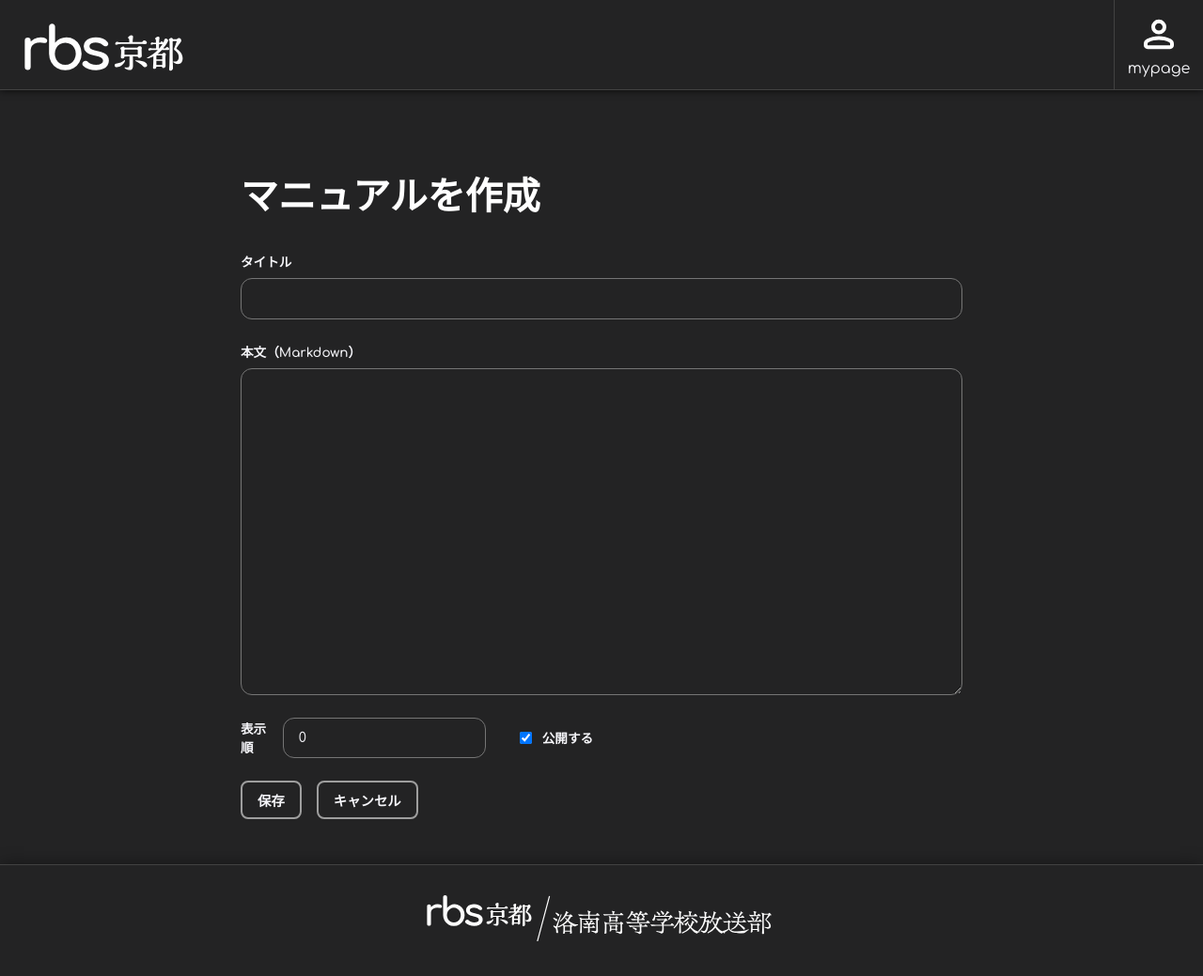
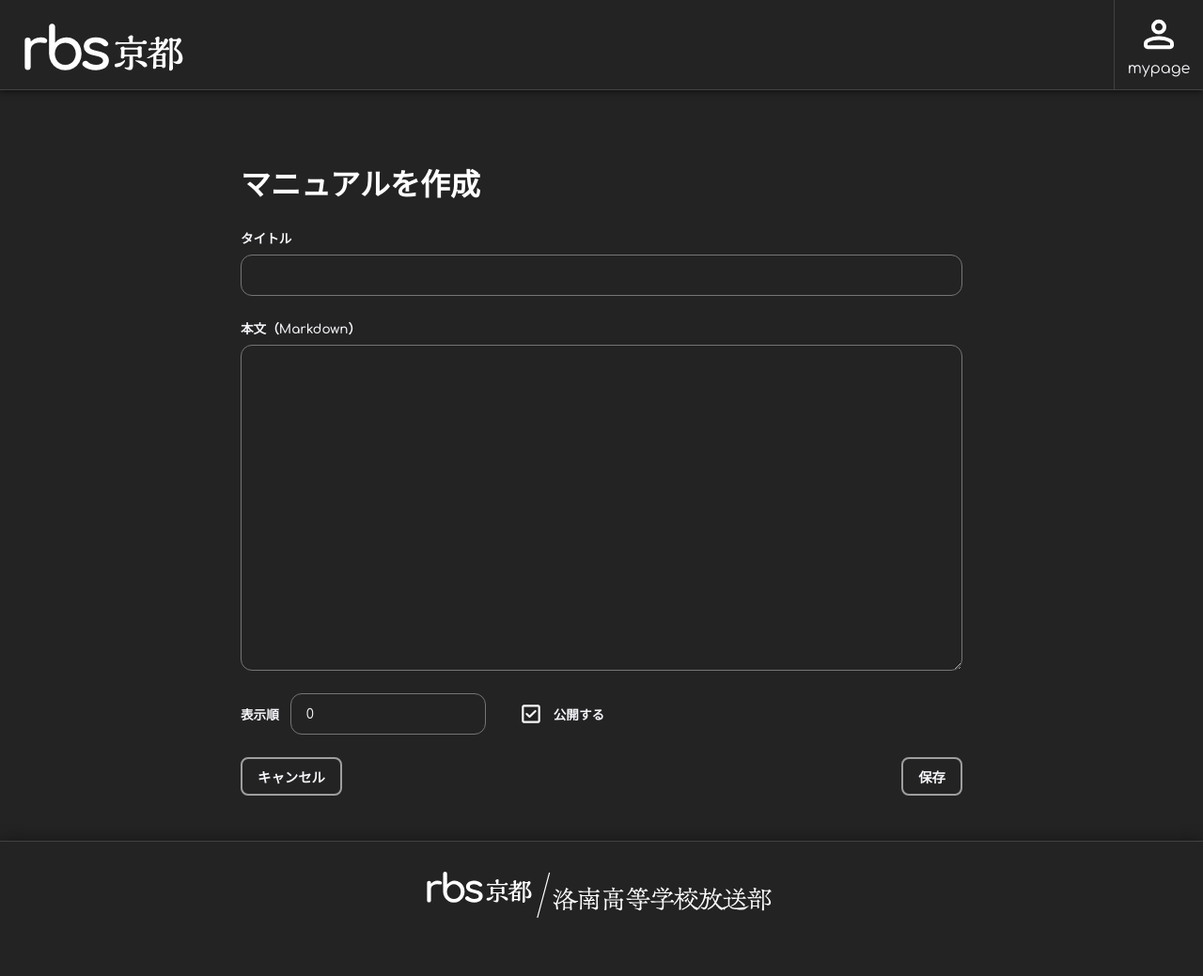
Before and after one commit to rbs-kyoto/rbs-kyoto, a Django app: page /manuals/create/ in a window 1280 px wide. Shown: the whole page at 94% size. After the commit the page ends 977 px from the top, so only its background shows below. Run offline with Django 5.2, Linux system fonts and the light colour scheme; the visitor is signed in with stand-in values (Sample User, id 1); some libraries are stand-ins or nearby versions; some web fonts are replaced.

Commit message:
Fine design adjustments

```diff
--- a/static/main/css/base.css
+++ b/static/main/css/base.css
@@ -148,6 +148,9 @@ span.low {
     margin: 0;
 }
 
+label {
+  white-space: nowrap;
+}
 
 label.common-style {
     font-size: .9rem;
@@ -175,6 +178,23 @@ input.common-style {
 input.common-style:focus {
     border-color: var(--Gray-50);
     box-shadow: 0 0 0 3px rgba(0, 0, 0, 0.06);
+}
+
+input#id_is_active {
+    appearance: none;
+    -webkit-appearance: none;
+    width: 2rem;
+    height: 2rem;
+    margin: 0;
+    cursor: pointer;
+    mask: url("../img/checkbox.svg") center / 80% 80% no-repeat;
+    -webkit-mask: url("../img/checkbox.svg") center / 80% 80% no-repeat;
+    background-color: var(--Gray-600);
+    transition: all .3s;
+}
+
+input#id_is_active:checked {
+    background-color: var(--Gray-50);
 }
 
 a {
@@ -437,7 +457,7 @@ section {
 section h2.heading {
     color: var(--Natural-white);
     font-family: "Comfortaa";
-    font-size: 2.5rem;
+    font-size: 2rem;
 }
 
 section.top-pickup {
@@ -518,7 +538,7 @@ section.top-apps-section {
 
 .app-grid {
     display: grid;
-    grid-template-columns: repeat(auto-fill, minmax(180px, 1fr));
+    grid-template-columns: repeat(auto-fill, minmax(250px, 1fr));
     gap: 1rem;
     padding: 1rem 0;
 }
--- a/static/main/css/manual.css
+++ b/static/main/css/manual.css
@@ -127,13 +127,17 @@
 
 .manual-form__footer {
     display: flex;
-    gap: 1rem;
+    justify-content: space-between;
 }
 
 .manual-detail-section {
-    width: min(100%, 800px);
+    width: min(100%, 1000px);
     margin: 0 auto;
     padding: 2rem 1rem;
+}
+
+.manual-detail-section__wrapper {
+    padding: 2rem;
 }
 
 .manual-detail__header {
--- a/templates/manuals/manual_detail.html
+++ b/templates/manuals/manual_detail.html
@@ -7,6 +7,7 @@
 {% block content %}
 
 <section class="manual-detail-section">
+    <div class="manual-detail-section__wrapper">
         <div class="manual-detail__header">
             <h1 class="manual-detail__title">
                 {{ manual.title }}
@@ -23,7 +24,7 @@
 
         <textarea id="manual-raw-content" hidden>{{ manual.content }}</textarea>
         <div class="manual-detail__content" id="manual-rendered-content"></div>
-
+    </div>
     <div class="page_control">
         <a class="page-control-style-back" href="{% url 'manuals:manual_list' %}">
             マニュアル一覧へ
--- a/templates/manuals/manual_form.html
+++ b/templates/manuals/manual_form.html
@@ -38,12 +38,12 @@
         </div>
 
         <div class="manual-form__footer">
-            <button class="common-style" type="submit">保存</button>
             {% if manual %}
             <a class="common-style" href="{% url 'manuals:manual_detail' manual.pk %}">キャンセル</a>
             {% else %}
             <a class="common-style" href="{% url 'manuals:manual_list' %}">キャンセル</a>
             {% endif %}
+            <button class="common-style" type="submit">保存</button>
         </div>
     </form>
 </section>
```
Also changed, not shown: static/main/img/checkbox.svg (added). Lines whose indentation alone changed are shown as unchanged.
